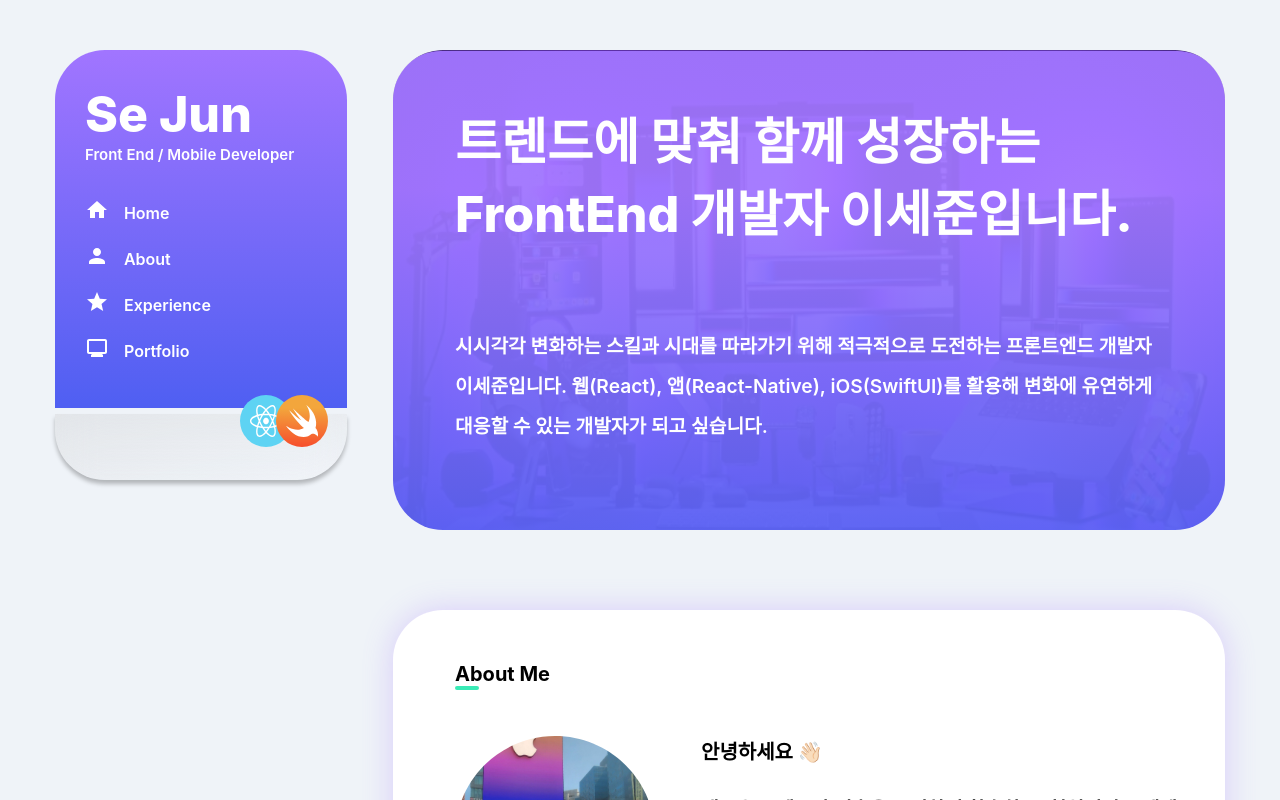
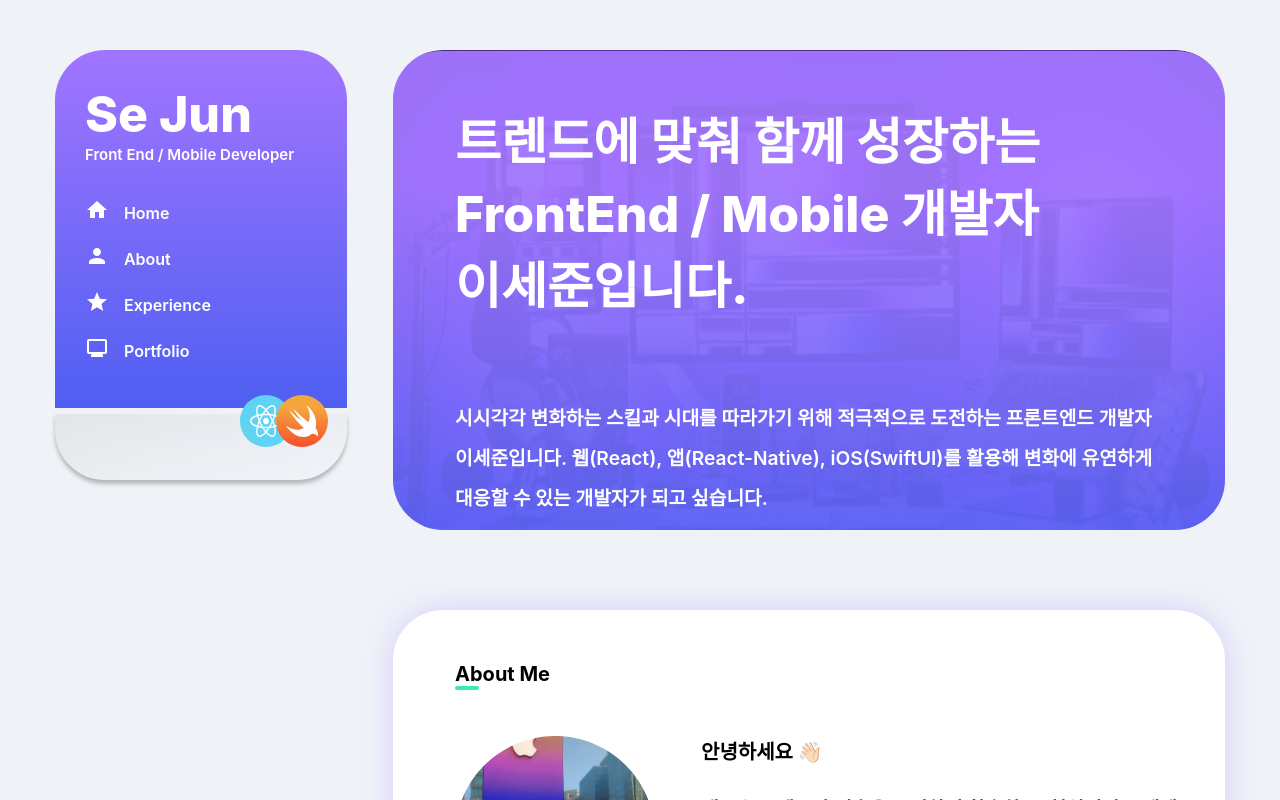
Before and after one commit to YimKeul/YimKeul.github.io, a React (Create React App) app: page / in a window 1280 px wide. Shown: the top 800 px of the page. Built offline with nearby package versions, Linux system fonts and the light colour scheme.

Commit message:
chore : edit content about Home

```diff
--- a/src/pages/Home.jsx
+++ b/src/pages/Home.jsx
@@ -30,7 +30,8 @@ const Home = () => {
             <S.title>
               {/* <S.point>트렌드</S.point>에 맞춰 함께 성장하는 */}
               트렌드에 맞춰 함께 성장하는
-              <br /> FrontEnd 개발자 이세준입니다.
+              <br /> FrontEnd / Mobile 개발자 <br />
+              이세준입니다.
             </S.title>
             <S.desc>
               시시각각 변화하는 스킬과 시대를 따라가기 위해 적극적으로 도전하는
```
